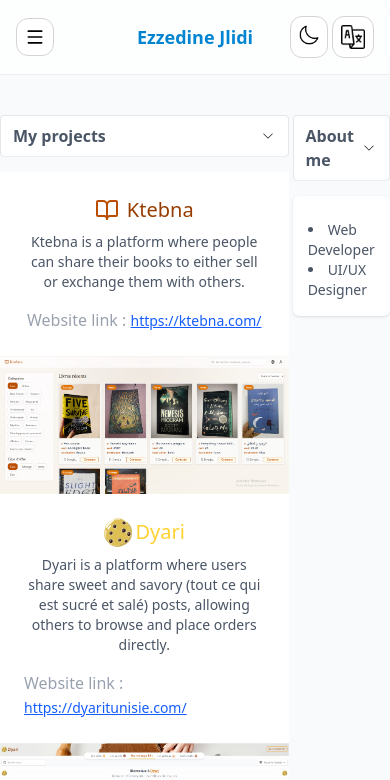
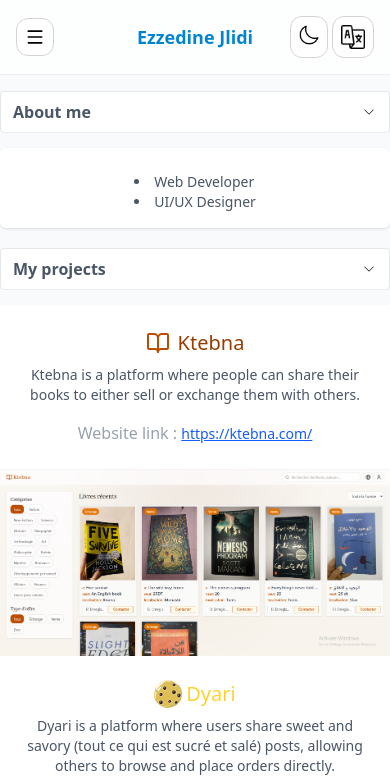
Before and after one commit to ba9hh/portoflio, a React (Vite) app in the folder frontend/: page / in a window 390 px wide. Shown: the top 780 px of the page. Built offline with nearby package versions, Linux system fonts and the light colour scheme.

Commit message:
first commit

```diff
--- a/frontend/src/home/Description.jsx
+++ b/frontend/src/home/Description.jsx
@@ -8,7 +8,7 @@
   const [open, setOpen] = useState(true);
 
   return (
-    <div className="sticky top-20 ml-auto h-fit w-1/4 bg-gray-50 dark:bg-gray-800 mt-10  flex flex-col justify-center md:mx-10">
+    <div className="sticky top-20 ml-auto h-fit w-full md:w-1/4 bg-gray-50 dark:bg-gray-800 mt-4 md:mt-10 flex flex-col justify-center md:mx-10">
       <div
         className="flex justify-between items-center px-3 p-2 mb-4 bg-white shadow-2xs w-full rounded-sm dark:bg-gray-700 border border-gray-200 border-b-0"
         onClick={() => setOpen((prev) => !prev)}
--- a/frontend/src/home/Home.jsx
+++ b/frontend/src/home/Home.jsx
@@ -18,8 +18,11 @@
   return (
     <div className="min-h-screen w-full bg-gray-50 dark:bg-gray-900">
       <Header />
-      <div className="flex gap-1">
-        <div className="w-3/4 mt-10">
+      <div className="flex flex-col md:flex-row gap-1">
+        <div className="md:hidden">
+          <Description />
+        </div>
+        <div className="w-full md:w-3/4 mt-4 md:mt-10">
           <section id="projects">
             <Projects />
           </section>
--- a/frontend/src/home/Projects.jsx
+++ b/frontend/src/home/Projects.jsx
@@ -11,7 +11,7 @@
   const [open, setOpen] = useState(true);
 
   return (
-    <div className=" bg-gray-50 dark:bg-gray-800 md:ml-10 pb-10">
+    <div className=" bg-gray-50 dark:bg-gray-800 md:ml-10 pb-4 md:pb-10">
       <div
         className="flex justify-between items-center px-3 p-2 mb-4 bg-white dark:md:bg-gray-700 shadow-2xs w-full rounded-sm border border-gray-200 border-b-0"
         onClick={() => setOpen((prev) => !prev)}
```
